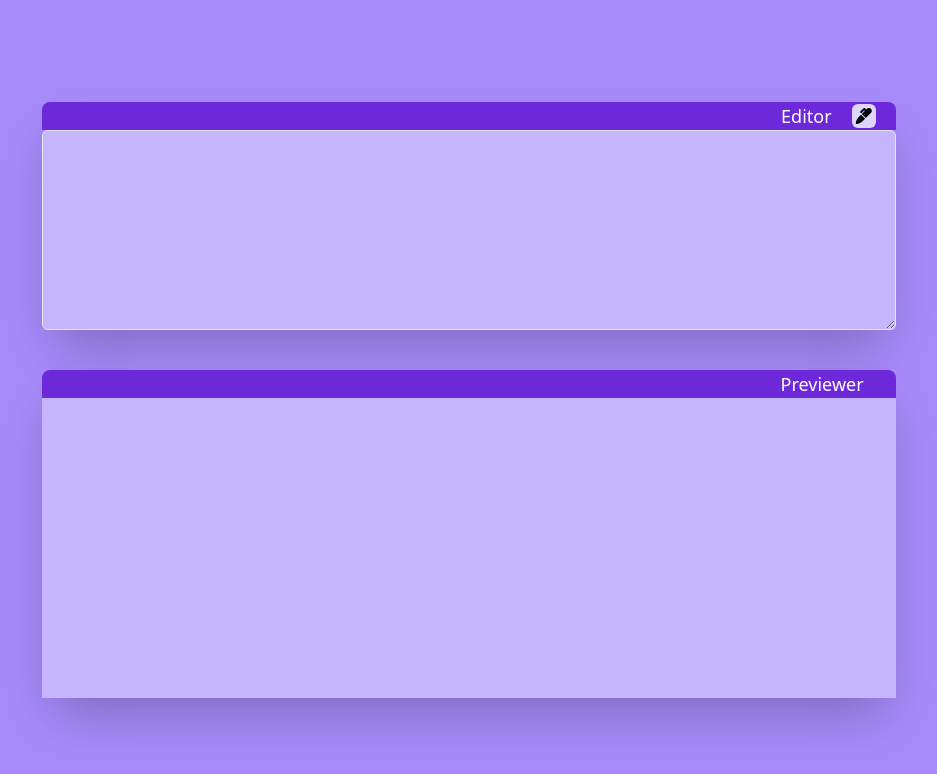
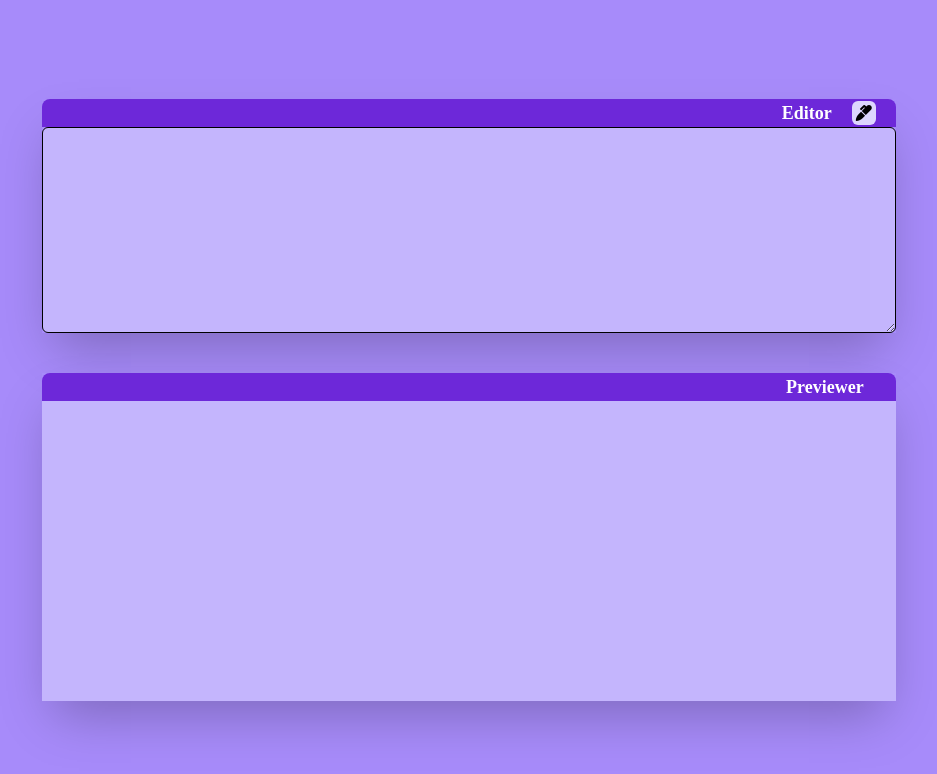
Before and after one commit to Trefu/markdown-previewer, a React (Create React App) app: page / in a window 1280 px wide. Shown: the top 774 px of the page, without its empty margins (171-1108 px from the left). Built offline with nearby package versions, Linux system fonts and the light colour scheme.

Commit message:
challenge completed

```diff
--- a/public/index.html
+++ b/public/index.html
@@ -17,6 +17,9 @@
   <noscript>You need to enable JavaScript to run this app.</noscript>
   <div id="root"></div>
   <script src="https://cdn.freecodecamp.org/testable-projects-fcc/v1/bundle.js"></script>
+  <script src="https://cdnjs.cloudflare.com/ajax/libs/marked/2.1.3/marked.min.js"></script>
+
+
 </body>
 
 </html>
--- a/src/App.jsx
+++ b/src/App.jsx
@@ -1,11 +1,15 @@
+import { useState } from "react";
 import Previewer from "./components/Previewer";
 import TextEditor from "./components/TextEditor";
+//MARKED CFG
 
 function App() {
+  const [text, setText] = useState('')
+
   return (
-    <div className="flex flex-col min-h-screen justify-center items-center bg-purple-400">
-      <TextEditor />
-      <Previewer />
+    <div className="app flex flex-col min-h-screen justify-center items-center bg-purple-400">
+      <TextEditor changeText={setText} />
+      <Previewer text={text} />
     </div>
   );
 }
--- a/src/components/Previewer.jsx
+++ b/src/components/Previewer.jsx
@@ -1,10 +1,14 @@
+import marked from "marked";
 const Previewer = (props) => {
+    const renderer = new marked.Renderer();
+    const { text } = props
+    const markup = marked(text, { breaks: true, sanitize: true, renderer: renderer });
+
     return (
-
-        <div className="shadow-2xl w-2/3 container mx-auto flex flex-col justify-center bg-purple-400 text-white">
+        <div className="shadow-2xl w-2/3 container mx-auto flex flex-col justify-center bg-purple-400 ">
             <div className=' rounded-t-lg w-full bg-purple-700 flex justify-end items-center'>
-                <h3 className='text-lg mr-8'>Previewer</h3></div>
-            <div className='bg-purple-300 ' id='preview'></div>
+                <h3 className='text-white text-lg mr-8'>Previewer</h3></div>
+            <div className='bg-purple-300 ' id='preview' dangerouslySetInnerHTML={{ __html: markup }}></div>
         </div>
     )
 }
--- a/src/components/TextEditor.jsx
+++ b/src/components/TextEditor.jsx
@@ -1,11 +1,17 @@
+import { useState } from "react"
 
-const TextEditor = () => {
+const TextEditor = (props) => {
+    const { changeText } = props;
+    const handleChange = (e) => {
+        changeText(e.target.value)
+    }
     return (
         <div className='shadow-2xl w-2/3 container mx-auto flex flex-col  bg-purple-400 mb-10'>
             <div className='rounded-t-lg w-full bg-purple-700 flex justify-end items-center'>
                 <h3 className='text-lg text-white pr-5'>Editor</h3>
                 <i className="p-1 bg-purple-200 rounded-md fas fa-marker mr-5"></i></div>
-            <textarea id='editor' className="border rounded-md bg-purple-300" name="editor" id="editor"></textarea>
+            <textarea onChange={handleChange} id='editor' className="border rounded-md bg-purple-300" name="editor" >
+            </textarea>
         </div>
     )
 }
--- a/src/index.css
+++ b/src/index.css
@@ -1,14 +1,416 @@
 @tailwind base;
 @tailwind components;
 @tailwind utilities;
+
 @layer utilities {
 
-    #editor{
-        min-height:200px
-    }
-    #preview{
-        min-height:300px
-
+    #editor {
+        min-height: 200px
     }
 
+    #preview {
+        min-height: 300px;
+        overflow-wrap: break-word;
+    }
+
+    blockquote,
+    dl,
+    dd,
+    h1,
+    h2,
+    h3,
+    h4,
+    h5,
+    h6,
+    hr,
+    figure,
+    p,
+    pre {
+        margin: 0;
+    }
+
+    *,
+    ::before,
+    ::after {
+        border-width: 0;
+        border-style: solid;
+        border-color: theme('borderColor.default', currentColor);
+    }
+    img{
+        max-width: 400px;
+    }
+    .app {
+        width: 100%;
+        height: 100%;
+    }
+
+    html {
+        line-height: 1.15;
+        /* 1 */
+        -webkit-text-size-adjust: 100%;
+        /* 2 */
+    }
+
+    /* Sections
+     ========================================================================== */
+
+    /**
+   * Remove the margin in all browsers.
+   */
+
+    body {
+        margin: 0;
+    }
+
+    /**
+   * Render the `main` element consistently in IE.
+   */
+
+    main {
+        display: block;
+    }
+
+    /**
+   * Correct the font size and margin on `h1` elements within `section` and
+   * `article` contexts in Chrome, Firefox, and Safari.
+   */
+
+    h1 {
+        font-size: 2em;
+        margin: 0.67em 0;
+    }
+
+    /* Grouping content
+     ========================================================================== */
+
+    /**
+   * 1. Add the correct box sizing in Firefox.
+   * 2. Show the overflow in Edge and IE.
+   */
+
+    hr {
+        box-sizing: content-box;
+        /* 1 */
+        height: 0;
+        /* 1 */
+        overflow: visible;
+        /* 2 */
+    }
+
+    /**
+   * 1. Correct the inheritance and scaling of font size in all browsers.
+   * 2. Correct the odd `em` font sizing in all browsers.
+   */
+
+    pre {
+        font-family: monospace, monospace;
+        /* 1 */
+        font-size: 1em;
+        /* 2 */
+    }
+
+    /* Text-level semantics
+     ========================================================================== */
+
+    /**
+   * Remove the gray background on active links in IE 10.
+   */
+
+    a {
+        background-color: transparent;
+    }
+
+    /**
+   * 1. Remove the bottom border in Chrome 57-
+   * 2. Add the correct text decoration in Chrome, Edge, IE, Opera, and Safari.
+   */
+
+    abbr[title] {
+        border-bottom: none;
+        /* 1 */
+        text-decoration: underline;
+        /* 2 */
+        text-decoration: underline dotted;
+        /* 2 */
+    }
+
+    /**
+   * Add the correct font weight in Chrome, Edge, and Safari.
+   */
+
+    b,
+    strong {
+        font-weight: bolder;
+    }
+
+    /**
+   * 1. Correct the inheritance and scaling of font size in all browsers.
+   * 2. Correct the odd `em` font sizing in all browsers.
+   */
+
+    code,
+    kbd,
+    samp {
+        font-family: monospace, monospace;
+        /* 1 */
+        font-size: 1em;
+        /* 2 */
+    }
+
+    /**
+   * Add the correct font size in all browsers.
+   */
+
+    small {
+        font-size: 80%;
+    }
+
+    /**
+   * Prevent `sub` and `sup` elements from affecting the line height in
+   * all browsers.
+   */
+
+    sub,
+    sup {
+        font-size: 75%;
+        line-height: 0;
+        position: relative;
+        vertical-align: baseline;
+    }
+
+    sub {
+        bottom: -0.25em;
+    }
+
+    sup {
+        top: -0.5em;
+    }
+
+    /* Embedded content
+     ========================================================================== */
+
+    /**
+   * Remove the border on images inside links in IE 10.
+   */
+
+    img {
+        border-style: none;
+    }
+
+    /* Forms
+     ========================================================================== */
+
+    /**
+   * 1. Change the font styles in all browsers.
+   * 2. Remove the margin in Firefox and Safari.
+   */
+
+    button,
+    input,
+    optgroup,
+    select,
+    textarea {
+        font-family: inherit;
+        /* 1 */
+        font-size: 100%;
+        /* 1 */
+        line-height: 1.15;
+        /* 1 */
+        margin: 0;
+        /* 2 */
+    }
+
+    /**
+   * Show the overflow in IE.
+   * 1. Show the overflow in Edge.
+   */
+
+    button,
+    input {
+        /* 1 */
+        overflow: visible;
+    }
+
+    /**
+   * Remove the inheritance of text transform in Edge, Firefox, and IE.
+   * 1. Remove the inheritance of text transform in Firefox.
+   */
+
+    button,
+    select {
+        /* 1 */
+        text-transform: none;
+    }
+
+    /**
+   * Correct the inability to style clickable types in iOS and Safari.
+   */
+
+    button,
+    [type="button"],
+    [type="reset"],
+    [type="submit"] {
+        -webkit-appearance: button;
+    }
+
+    /**
+   * Remove the inner border and padding in Firefox.
+   */
+
+    button::-moz-focus-inner,
+    [type="button"]::-moz-focus-inner,
+    [type="reset"]::-moz-focus-inner,
+    [type="submit"]::-moz-focus-inner {
+        border-style: none;
+        padding: 0;
+    }
+
+    /**
+   * Restore the focus styles unset by the previous rule.
+   */
+
+    button:-moz-focusring,
+    [type="button"]:-moz-focusring,
+    [type="reset"]:-moz-focusring,
+    [type="submit"]:-moz-focusring {
+        outline: 1px dotted ButtonText;
+    }
+
+    /**
+   * Correct the padding in Firefox.
+   */
+
+    fieldset {
+        padding: 0.35em 0.75em 0.625em;
+    }
+
+    /**
+   * 1. Correct the text wrapping in Edge and IE.
+   * 2. Correct the color inheritance from `fieldset` elements in IE.
+   * 3. Remove the padding so developers are not caught out when they zero out
+   *    `fieldset` elements in all browsers.
+   */
+
+    legend {
+        box-sizing: border-box;
+        /* 1 */
+        color: inherit;
+        /* 2 */
+        display: table;
+        /* 1 */
+        max-width: 100%;
+        /* 1 */
+        padding: 0;
+        /* 3 */
+        white-space: normal;
+        /* 1 */
+    }
+
+    /**
+   * Add the correct vertical alignment in Chrome, Firefox, and Opera.
+   */
+
+    progress {
+        vertical-align: baseline;
+    }
+
+    /**
+   * Remove the default vertical scrollbar in IE 10+.
+   */
+
+    textarea {
+        overflow: auto;
+    }
+
+    /**
+   * 1. Add the correct box sizing in IE 10.
+   * 2. Remove the padding in IE 10.
+   */
+
+    [type="checkbox"],
+    [type="radio"] {
+        box-sizing: border-box;
+        /* 1 */
+        padding: 0;
+        /* 2 */
+    }
+
+    /**
+   * Correct the cursor style of increment and decrement buttons in Chrome.
+   */
+
+    [type="number"]::-webkit-inner-spin-button,
+    [type="number"]::-webkit-outer-spin-button {
+        height: auto;
+    }
+
+    /**
+   * 1. Correct the odd appearance in Chrome and Safari.
+   * 2. Correct the outline style in Safari.
+   */
+
+    [type="search"] {
+        -webkit-appearance: textfield;
+        /* 1 */
+        outline-offset: -2px;
+        /* 2 */
+    }
+
+    /**
+   * Remove the inner padding in Chrome and Safari on macOS.
+   */
+
+    [type="search"]::-webkit-search-decoration {
+        -webkit-appearance: none;
+    }
+
+    /**
+   * 1. Correct the inability to style clickable types in iOS and Safari.
+   * 2. Change font properties to `inherit` in Safari.
+   */
+
+    ::-webkit-file-upload-button {
+        -webkit-appearance: button;
+        /* 1 */
+        font: inherit;
+        /* 2 */
+    }
+
+    /* Interactive
+     ========================================================================== */
+
+    /*
+   * Add the correct display in Edge, IE 10+, and Firefox.
+   */
+
+    details {
+        display: block;
+    }
+
+    /*
+   * Add the correct display in all browsers.
+   */
+
+    summary {
+        display: list-item;
+    }
+
+    /* Misc
+     ========================================================================== */
+
+    /**
+   * Add the correct display in IE 10+.
+   */
+
+    template {
+        display: none;
+    }
+
+    /**
+   * Add the correct display in IE 10.
+   */
+
+    [hidden] {
+        display: none;
+    }
 }
--- a/tailwind.config.js
+++ b/tailwind.config.js
@@ -1,5 +1,8 @@
 // tailwind.config.js
 module.exports = {
+  corePlugins: {
+    preflight: false
+  },
   purge: ['./src/**/*.{js,jsx,ts,tsx}', './public/index.html'],
   darkMode: false, // or 'media' or 'class'
   theme: {
```
Also changed, not shown: public/manifest.json.
